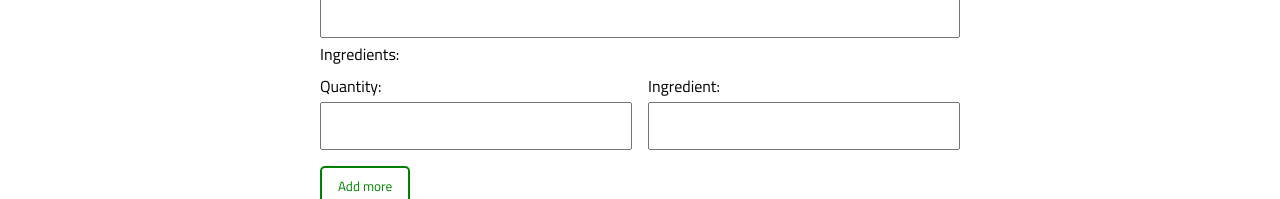
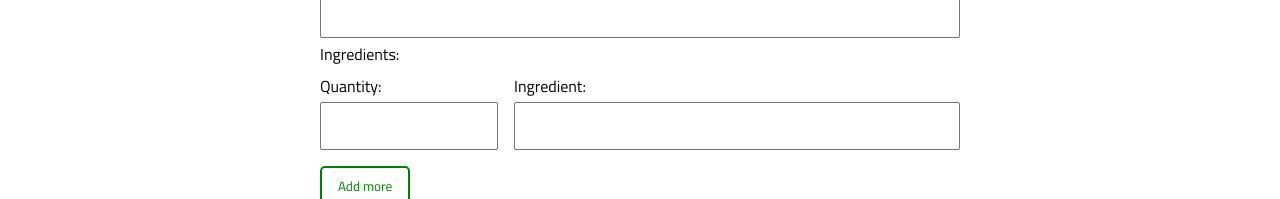
Before and after one commit to ronttizz/TasteIT, a React (Create React App) app: page /addrecipe in a window 1280 px wide. Shown: the part 749-948 px from the top of the page. Built offline with nearby package versions, Linux system fonts and the light colour scheme; no server answers.

Commit message:
Minor CSS changes

```diff
--- a/src/App.css
+++ b/src/App.css
@@ -249,12 +249,10 @@ select {
 
 .ingredients {
   flex-direction: row;
-  min-width: 100%;
   justify-content: space-between;
 }
 
 .quantity {
-  width: 100%;
   margin-right: 0.5rem;
 }
 
```
